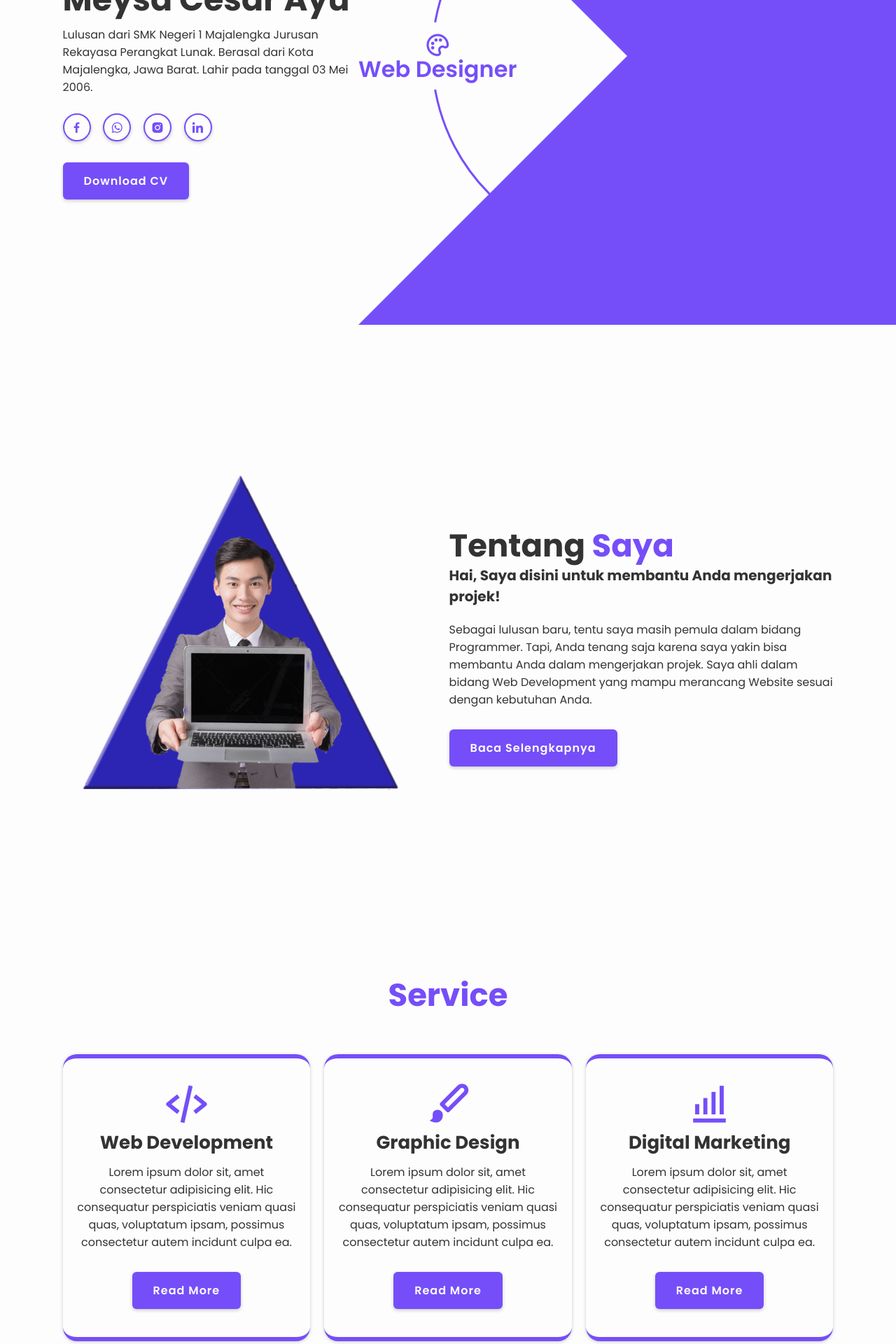
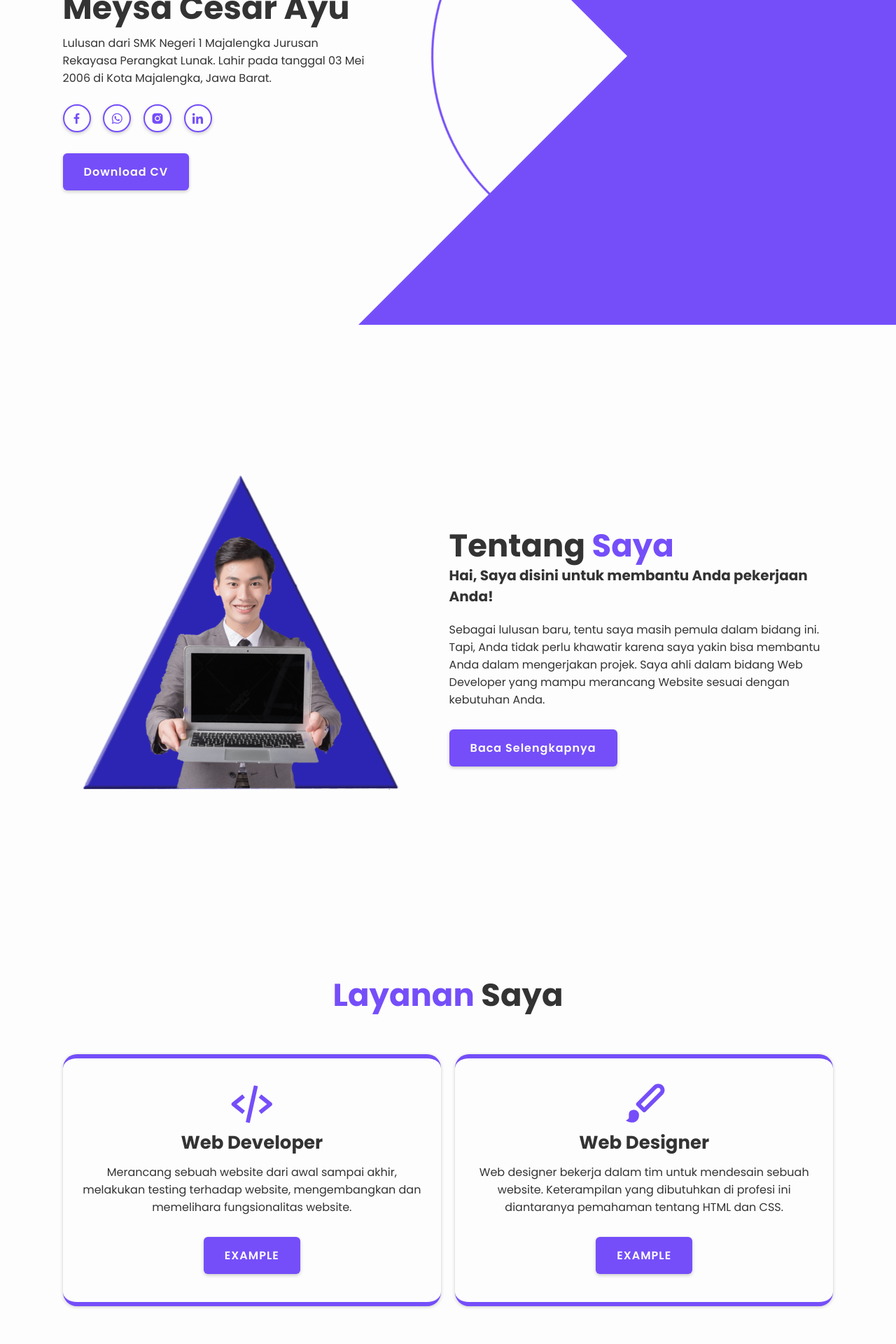
Before and after one commit to Meysa0356/Meysa0356, a PHP site: page / in a window 1280 px wide. Shown: the part 320-2240 px from the top of the page at 70% size. Run offline with PHP 8.4, Linux system fonts and the light colour scheme.

Commit message:
Perubahan 30

```diff
--- a/css/style.css
+++ b/css/style.css
@@ -207,7 +207,7 @@
 }
 
 @keyframes professionRotate{
-    0%,20%{
+    /* 0%,20%{
         transform: rotate(0deg);
     }
     25%,45%{
@@ -218,7 +218,7 @@
     }
     75%,95%{
         transform: rotate(-270deg);
-    }
+    } */
     100%{
         transform: rotate(-360deg);
     }
--- a/index.html
+++ b/index.html
@@ -3,7 +3,7 @@
   <head>
     <meta charset="UTF-8" />
     <meta name="viewport" content="width=device-width, initial-scale=1.0" />
-    <title>Responsive Personal Website Design | Codehal</title>
+    <title>Website Portfolio | Meysa</title>
   </head>
 
   <!-- swiper css -->
@@ -23,7 +23,7 @@
       <nav class="navbar">
         <a href="#home" class="active">Beranda</a>
         <a href="#about">Tentang</a>
-        <a href="#services">Service</a>
+        <a href="#services">Layanan</a>
         <a href="#portfolio">Projek</a>
         <a href="#contact">Kontak</a>
       </nav>
@@ -40,17 +40,17 @@
         <h1>Meysa Cesar Ayu</h1>
         <p>
           Lulusan dari SMK Negeri 1 Majalengka Jurusan Rekayasa Perangkat Lunak.
-          Berasal dari Kota Majalengka, Jawa Barat. Lahir pada tanggal 03 Mei 2006.
+          Lahir pada tanggal 03 Mei 2006 di Kota Majalengka, Jawa Barat.
         </p>
 
         <div class="social-media">
           <a href="https://www.facebook.com/meysa.cesarayu?mibextid=ZbWKwL"><i class="bx bxl-facebook"></i></a>
           <a href="https://wa.me/6285352301328"><i class="bx bxl-whatsapp"></i></a>
           <a href="https://www.instagram.com/slowsacalla?igsh=MTNiYzNiMzkwZA=="><i class="bx bxl-instagram-alt"></i></a>
-          <a href="www.linkedin.com/in/meysa-cesar-ayu-82406a2ab"><i class="bx bxl-linkedin"></i></a>
+          <a href="https://www.linkedin.com/in/meysa-cesar-ayu-82406a2ab/"><i class="bx bxl-linkedin"></i></a>
         </div>
 
-        <a href="" class="btn">Download CV</a>
+        <a href="https://drive.google.com/file/d/17706zN1-Mee68jiuuFRwYlhpyERxOfU-/view?usp=drivesdk" class="btn">Download CV</a>
       </div>
 
       <div class="profession-container">
@@ -59,7 +59,7 @@
             <i class="bx bx-code-alt"></i>
             <h3>Web Developer</h3>
           </div>
-          <div class="profession" style="--i:1;">
+          <!-- <div class="profession" style="--i:1;">
             <i class="bx bx-camera"></i>
             <h3>Photographer</h3>
           </div>
@@ -70,7 +70,7 @@
           <div class="profession" style="--i:3;">
             <i class="bx bx-video-recording"></i>
             <h3>Videographer</h3>
-          </div>
+          </div> -->
 
           <div class="circle"></div>
         </div>
@@ -91,10 +91,10 @@
 
       <div class="about-content">
         <h2 class="heading">Tentang <span>Saya</span></h2>
-        <h3>Hai, Saya disini untuk membantu Anda mengerjakan projek!</h3>
+        <h3>Hai, Saya disini untuk membantu Anda pekerjaan Anda!</h3>
         <p>
-          Sebagai lulusan baru, tentu saya masih pemula dalam bidang Programmer. Tapi, Anda tenang saja karena saya yakin bisa membantu Anda dalam mengerjakan projek.
-          Saya ahli dalam bidang Web Development yang mampu merancang Website sesuai dengan kebutuhan Anda.
+          Sebagai lulusan baru, tentu saya masih pemula dalam bidang ini. Tapi, Anda tidak perlu khawatir karena saya yakin bisa membantu Anda dalam mengerjakan projek.
+          Saya ahli dalam bidang Web Developer yang mampu merancang Website sesuai dengan kebutuhan Anda.
 
         </p>
         <a href="#services" class="btn">Baca Selengkapnya</a>
@@ -103,32 +103,30 @@
 
     <!-- services section design -->
     <section class="services" id="services">
-      <h2 class="heading"><span>Service</span></h2>
+      <h2 class="heading"><span>Layanan</span> Saya</h2>
 
       <div class="services-container">
         <div class="services-box">
           <i class="bx bx-code-alt"></i>
-          <h3>Web Development</h3>
+          <h3>Web Developer</h3>
           <p>
-            Lorem ipsum dolor sit, amet consectetur adipisicing elit. Hic
-            consequatur perspiciatis veniam quasi quas, voluptatum ipsam,
-            possimus consectetur autem incidunt culpa ea.
+            Merancang sebuah website dari awal sampai akhir, melakukan testing
+            terhadap website, mengembangkan dan memelihara fungsionalitas website.
           </p>
-          <a href="" class="btn">Read More</a>
+          <a href="" class="btn">EXAMPLE</a>
         </div>
 
         <div class="services-box">
           <i class="bx bxs-paint"></i>
-          <h3>Graphic Design</h3>
+          <h3>Web Designer</h3>
           <p>
-            Lorem ipsum dolor sit, amet consectetur adipisicing elit. Hic
-            consequatur perspiciatis veniam quasi quas, voluptatum ipsam,
-            possimus consectetur autem incidunt culpa ea.
+            Web designer bekerja dalam tim untuk mendesain sebuah website.
+            Keterampilan yang dibutuhkan di profesi ini diantaranya pemahaman tentang HTML dan CSS.
           </p>
-          <a href="" class="btn">Read More</a>
+          <a href="" class="btn">EXAMPLE</a>
         </div>
 
-        <div class="services-box">
+        <!-- <div class="services-box">
           <i class="bx bx-bar-chart-alt"></i>
           <h3>Digital Marketing</h3>
           <p>
@@ -137,23 +135,22 @@
             possimus consectetur autem incidunt culpa ea.
           </p>
           <a href="" class="btn">Read More</a>
-        </div>
+        </div> -->
       </div>
     </section>
 
     <!-- portfolio section design -->
     <section class="portfolio" id="portfolio">
-      <h2 class="heading">Latest <span>Project</span></h2>
+      <h2 class="heading"><span>Projek</span> Terbaru</h2>
 
       <div class="portfolio-container">
         <div class="portfolio-box">
           <img src="img/portfolio1.jpg" alt="" />
 
           <div class="portfolio-layer">
-            <h4>Web Design</h4>
+            <h4>Website Perpustakaan</h4>
             <p>
-              Lorem ipsum, dolor sit amet consectetur adipisicing elit. Magnam,
-              cupiditate quasi.
+              Kunjungi Website!
             </p>
             <a href="#"><i class="bx bx-link-external"></i></a>
           </div>
@@ -163,10 +160,9 @@
           <img src="img/portfolio2.jpg" alt="" />
 
           <div class="portfolio-layer">
-            <h4>Web Design</h4>
+            <h4>Website Konsultasi Dokter</h4>
             <p>
-              Lorem ipsum, dolor sit amet consectetur adipisicing elit. Magnam,
-              cupiditate quasi.
+              Kunjungi Website!
             </p>
             <a href="#"><i class="bx bx-link-external"></i></a>
           </div>
@@ -176,16 +172,15 @@
           <img src="img/portfolio3.jpg" alt="" />
 
           <div class="portfolio-layer">
-            <h4>Web Design</h4>
+            <h4>Portfolio Bootstrap 5</h4>
             <p>
-              Lorem ipsum, dolor sit amet consectetur adipisicing elit. Magnam,
-              cupiditate quasi.
+              Kunjungi Website!
             </p>
             <a href="#"><i class="bx bx-link-external"></i></a>
           </div>
         </div>
 
-        <div class="portfolio-box">
+        <!-- <div class="portfolio-box">
           <img src="img/portfolio4.jpg" alt="" />
 
           <div class="portfolio-layer">
@@ -221,14 +216,15 @@
               cupiditate quasi.
             </p>
             <a href="#"><i class="bx bx-link-external"></i></a>
-          </div>
+          </div> -->
+
         </div>
       </div>
     </section>
 
     <!-- testimonial desgin -->
     <div class="testimonial-container">
-      <h2 class="heading">Valuable <span>Testimonial</span></h2>
+      <h2 class="heading"><span>Testimoni</span> Klien</h2>
 
       <div class="testimonial-wrapper">
         <div class="testimonial-box mySwiper">
@@ -263,7 +259,7 @@
               </p>
             </div>
 
-            <div class="testimonial-slide swiper-slide">
+            <!-- <div class="testimonial-slide swiper-slide">
               <img src="img/testimonial3.jpg" alt="" />
               <h3>Julian Grayson</h3>
               <p>
@@ -276,7 +272,7 @@
                 in voluptatum molestiae deserunt id inventore nobis! Ipsa
                 repellendus corporis cumque!
               </p>
-            </div>
+            </div> -->
           </div>
           <div class="swiper-button-next"></div>
           <div class="swiper-button-prev"></div>
@@ -287,7 +283,7 @@
 
     <!-- contact section design -->
     <section class="contact" id="contact">
-        <h2 class="heading">Contact <span>Me!</span></h2>
+        <h2 class="heading">Hubungi <span>Saya!</span></h2>
 
         <form action="#">
             <div class="input-box">
@@ -306,7 +302,7 @@
     <!-- footer design -->
     <footer class="footer">
       <div class="footer-text">
-        <p>Copyright &copy; 2023 by Codehal | All Rights Reserved.</p>
+        <p>Copyright &copy; <span id="currentYear"></span> Meysa Cesar Ayu. All rights reserved.</p>
       </div>
 
       <div class="footer-iconTop">
--- a/js/script.js
+++ b/js/script.js
@@ -73,3 +73,8 @@
 ScrollReveal().reveal('.home-img img, .services-container, .portfolio-box, .testimonial-wrapper, .contact form', { origin: 'bottom'});
 ScrollReveal().reveal('.home-content h1, .about-img img', { origin: 'left'});
 ScrollReveal().reveal('.home-content h3, .home-content p, .about-content', { origin: 'right'});
+
+// copyright
+var currentYear = new Date().getFullYear();
+
+document.getElementById("currentYear").innerHTML = currentYear;
```
